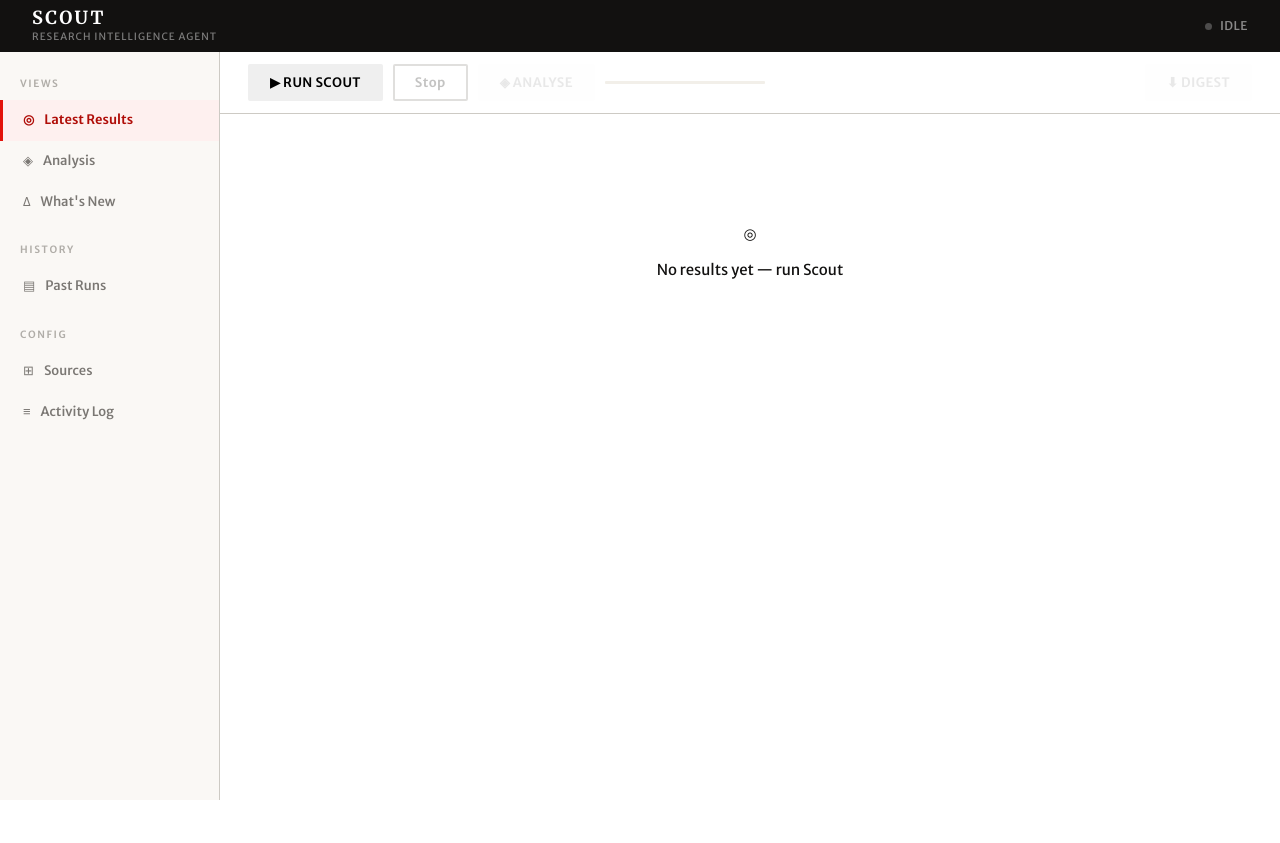
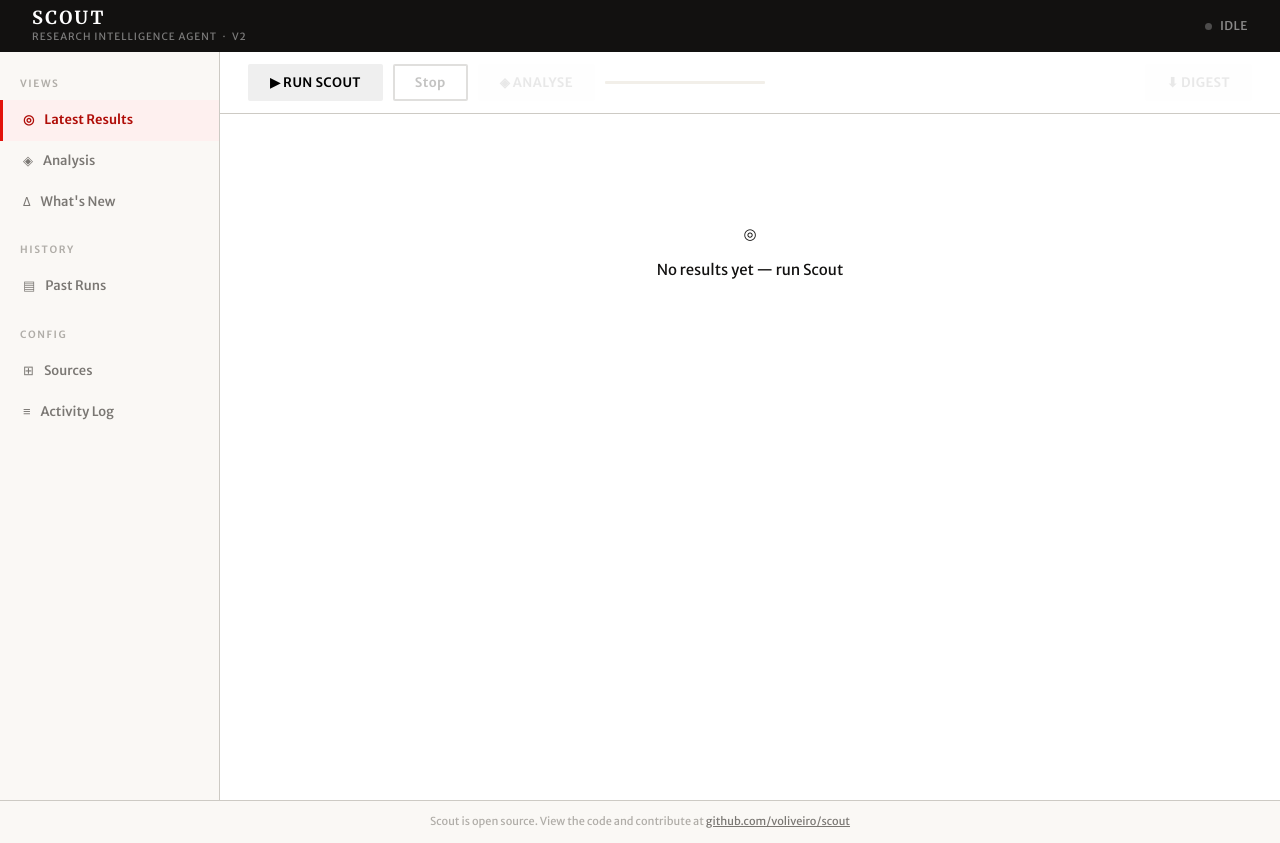
Before and after one commit to voliveiro/scout, a Flask app: page / in a window 1280 px wide. Before the commit the page ends 800 px from the top, so only its background shows below. Run offline with Flask 3, Linux system fonts and the light colour scheme; data that the repository does not hold is empty; some libraries are stand-ins or nearby versions.

Commit message:
Add v2 label to topbar and GitHub footer
Co-Authored-By: Claude Sonnet 4.6 <noreply@anthropic.com>

```diff
--- a/templates/index.html
+++ b/templates/index.html
@@ -545,7 +545,7 @@ body {
     <button class="hamburger" id="hamburgerBtn" onclick="toggleSidebar()" aria-label="Menu">☰</button>
     <div class="brand">
       <span class="brand-name">SCOUT</span>
-      <span class="brand-sub">Research Intelligence Agent</span>
+      <span class="brand-sub">Research Intelligence Agent &nbsp;·&nbsp; v2</span>
     </div>
     <div class="status">
       <div class="dot" id="statusDot"></div>
@@ -634,6 +634,11 @@ body {
     </div>
   </div>
 </div>
+
+<footer style="text-align:center;padding:12px 24px;font-size:11px;color:var(--ink4);border-top:1px solid var(--border);background:var(--bg-warm);flex-shrink:0">
+  Scout is open source. View the code and contribute at
+  <a href="https://github.com/voliveiro/scout" target="_blank" style="color:var(--ink3);text-decoration:underline">github.com/voliveiro/scout</a>
+</footer>
 
 <script>
 let currentRunId = null;
```
